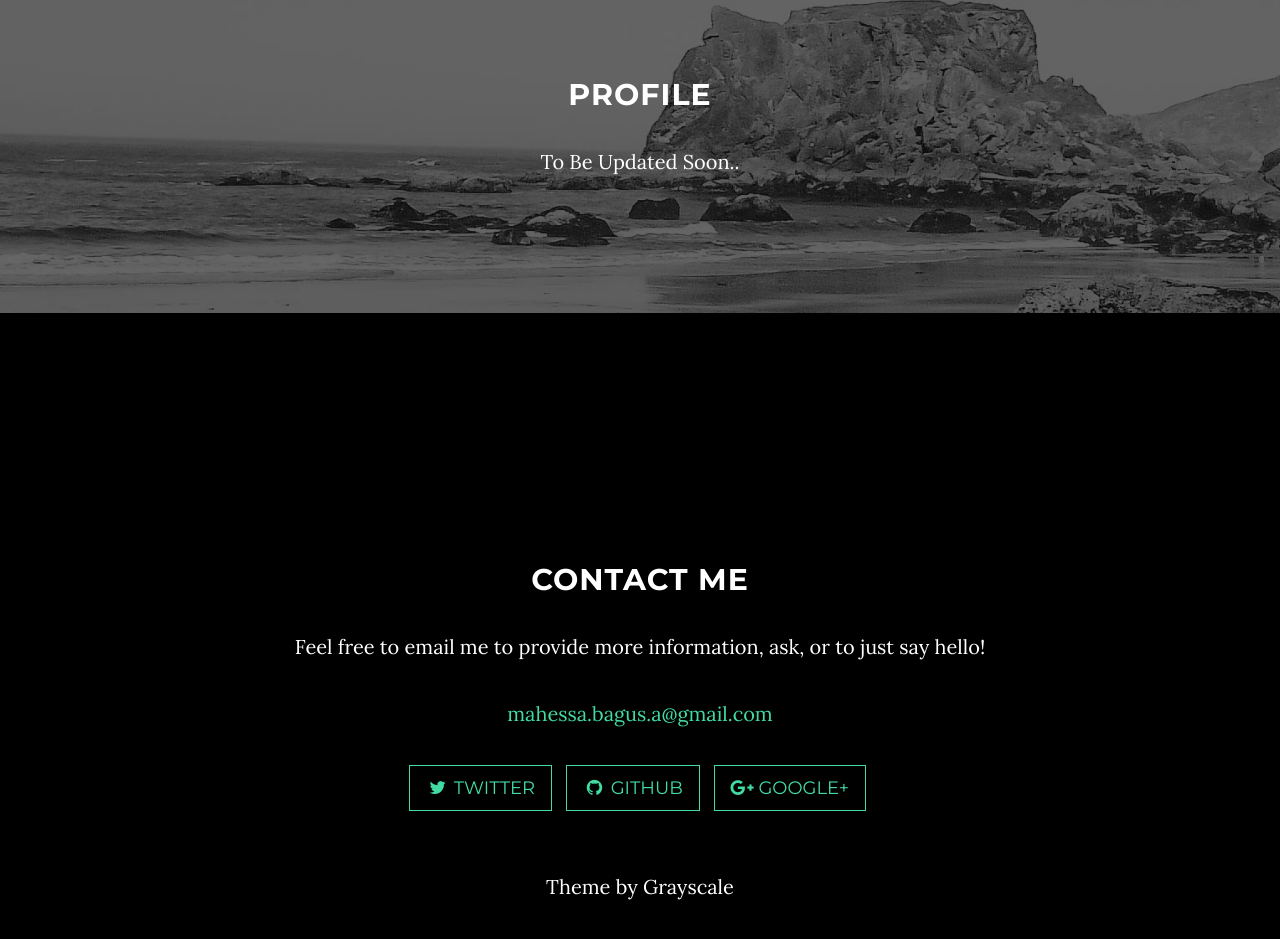
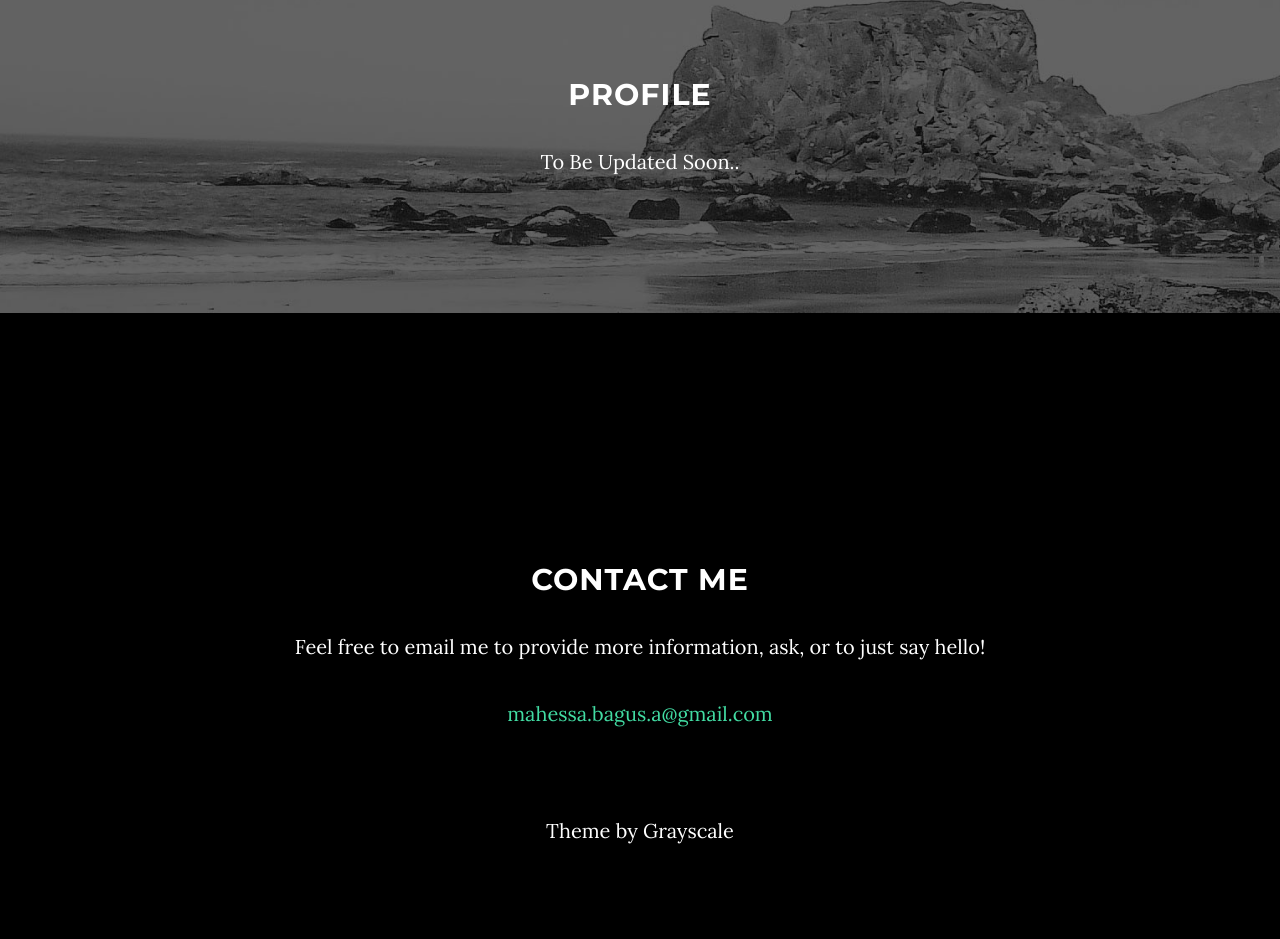
Before and after one commit to mahessardika/mahessardika.github.io, a website: page index.html in a window 1280 px wide. Shown: the part 1553-2492 px from the top of the page. After the commit the page ends 2450 px from the top, so only its background shows below. Drawn offline with Linux system fonts and the light colour scheme.

Commit message:
Update index.html

```diff
--- a/index.html
+++ b/index.html
@@ -120,7 +120,7 @@
                 <p>Feel free to email me to provide more information, ask, or to just say hello!</p>
                 <p><a href="mailto:mahessa.bagus.a@gmail.com">mahessa.bagus.a@gmail.com</a>
                 </p>
-                <ul class="list-inline banner-social-buttons">
+                <!--<ul class="list-inline banner-social-buttons">
                     <li>
                         <a href="https://twitter.com/SBootstrap" class="btn btn-default btn-lg"><i class="fa fa-twitter fa-fw"></i> <span class="network-name">Twitter</span></a>
                     </li>
@@ -132,7 +132,7 @@
                     </li>
                 </ul>
             </div>
-        </div>
+        </div>-->
     </section>
 
 
```
